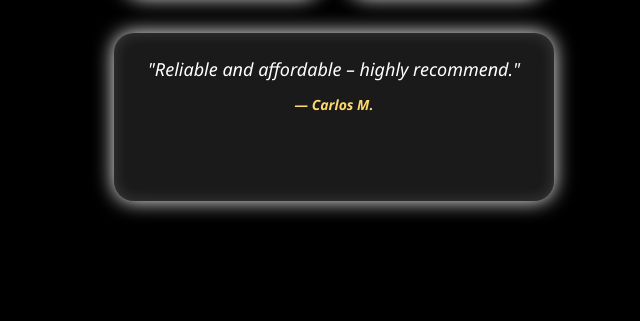
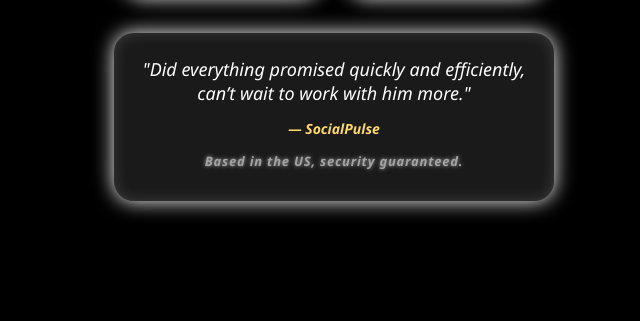
Before and after one commit to mrcactuz1/mz-services, a plain HTML site: page index.html in a window 1280 px wide. Shown: the part 479-800 px from the top of the page, without its empty margins (306-946 px from the left). Drawn offline with Linux system fonts and the light colour scheme.

Commit message:
Add files via upload

```diff
--- a/index.html
+++ b/index.html
@@ -164,6 +164,18 @@
     color: var(--neon-yellow);
   }
 
+  /* Smaller neon text below reviews */
+  .based-us {
+    margin-top: 14px;
+    font-size: 13px;
+    color: var(--neon-white);
+    opacity: 0.6;
+    font-weight: 600;
+    letter-spacing: 0.06em;
+    text-shadow:
+      0 0 4px var(--neon-white);
+  }
+
   /* Responsive adjustments */
   @media (max-width: 480px) {
     main.wrap {
@@ -201,9 +213,6 @@
     }
     .stat-value {
       font-size: 48px;
-    }
-    .stat-label {
-      font-size: 13px;
     }
     .star {
       font-size: 24px;
@@ -246,23 +255,57 @@
   <section class="reviews-carousel" aria-live="polite" aria-atomic="true" role="region" aria-label="Customer reviews carousel">
     <div class="review-text" id="reviewText">Loading reviews...</div>
     <div class="review-author" id="reviewAuthor"></div>
+    <div class="based-us">Based in the US, security guaranteed.</div>
   </section>
 </main>
 
 <script>
-  // Data: Example reviews
   const reviews = [
-    { text: "MZ Services did an outstanding job, quick and professional!", author: "Jane D." },
-    { text: "Reliable and affordable – highly recommend.", author: "Carlos M." },
-    { text: "Customer service was exceptional and fast.", author: "Aisha K." },
-    { text: "Great experience, will definitely use again!", author: "Liam T." },
-    { text: "Quality work and excellent communication.", author: "Sophia R." }
+    {
+      text: "Very good service. He is very professional and did the job quickly on the time promised. Price is hefty but worth it. Recommend it 100%",
+      author: "CryptoPAC",
+      stars: 5
+    },
+    {
+      text: "Did everything promised quickly and efficiently, can’t wait to work with him more.",
+      author: "SocialPulse",
+      stars: 5
+    },
+    {
+      text: "Hired him to help with promoting my brand, and the results were excellent. During the time worked with him we gained over 10,000 sales. Safe and trustable guy for any needs, will be hiring in the future.",
+      author: "ProzyLLC",
+      stars: 5
+    },
+    {
+      text: "Helped with a special job I hired him to do, very professional and trustable. Everything was secure, price is high but this quality of work you will not find anywhere else.",
+      author: "HAPPA",
+      stars: 5
+    },
+    {
+      text: "Did excellent and did everything and more that he was hired to do.",
+      author: "AnonYmous",
+      stars: 5
+    },
+    {
+      text: "Helped us code a very important part of our new game, could not have done it without his expertise.",
+      author: "BigGames",
+      stars: 5
+    },
+    {
+      text: "I’ve known this guy for more than 3 years and he has done over 10 jobs for me. He is the best in the business and I will continue working with him.",
+      author: "RipperLA",
+      stars: 5
+    },
+    {
+      text: "Everything was done as well as it could have been, only thing is that price is huge. He took about ~$40,000 for this job, we do still think it is a lot more then others would have taken but we are consolidated by the fact that the job done was at the highest level of quality and professionalism possible.",
+      author: "HeuxHelp",
+      stars: 4.8
+    }
   ];
 
-  const averageRating = 4.7;  // example average star rating
-  const totalReviews = 158;   // example total reviews count
+  const averageRating = 4.9;
+  const totalReviews = reviews.length;
 
-  // Update average rating number and stars
   const avgRatingValue = document.getElementById('avgRatingValue');
   const starsContainer = document.querySelector('#avgStars .stars');
   const reviewCountEl = document.getElementById('reviewCount');
@@ -272,28 +315,22 @@
 
   function createStarElements(rating) {
     const stars = [];
-    // Full stars
     let fullStars = Math.floor(rating);
-    // Half star check (not implemented visually here, could be improved)
     const hasHalfStar = (rating - fullStars) >= 0.5;
-    // Empty stars
     let emptyStars = 5 - fullStars - (hasHalfStar ? 1 : 0);
 
-    // Add full stars
     for(let i=0; i < fullStars; i++) {
       const star = document.createElement('span');
       star.classList.add('star');
       star.textContent = '★';
       stars.push(star);
     }
-    // Add half star as a half filled star symbol (optional)
     if(hasHalfStar) {
       const halfStar = document.createElement('span');
       halfStar.classList.add('star');
-      halfStar.textContent = '⯨'; // Using a star symbol to represent half-star visually
+      halfStar.textContent = '⯨'; // half star symbol
       stars.push(halfStar);
     }
-    // Add empty stars
     for(let i=0; i < emptyStars; i++) {
       const emptyStar = document.createElement('span');
       emptyStar.classList.add('star', 'empty');
@@ -304,6 +341,7 @@
   }
 
   // Append stars to container
+  starsContainer.innerHTML = '';
   createStarElements(averageRating).forEach(starEl => starsContainer.appendChild(starEl));
 
   // Rotating reviews logic
@@ -322,10 +360,8 @@
     currentReviewIndex = (currentReviewIndex + 1) % reviews.length;
   }
 
-  // Initial show
   cycleReviews();
 
-  // Cycle every 5 seconds
   setInterval(cycleReviews, 5000);
 </script>
 </body>
```
